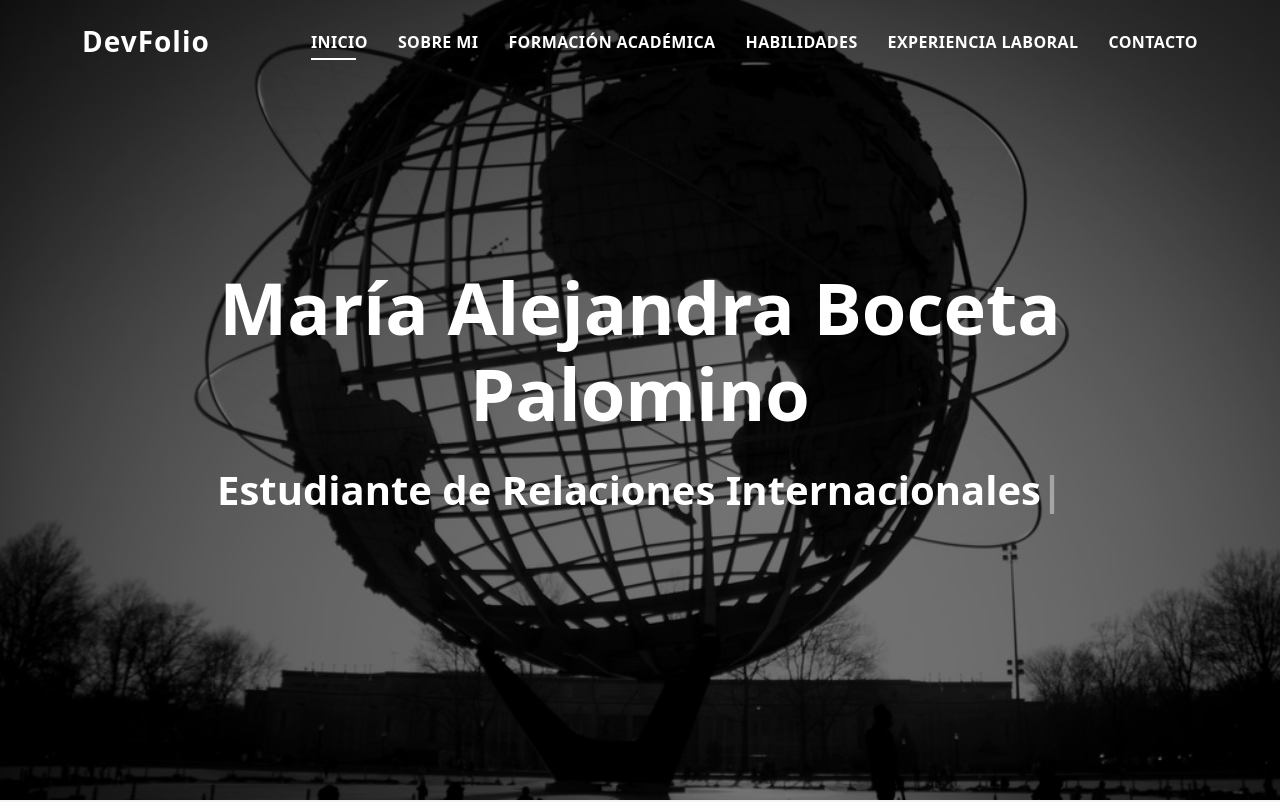
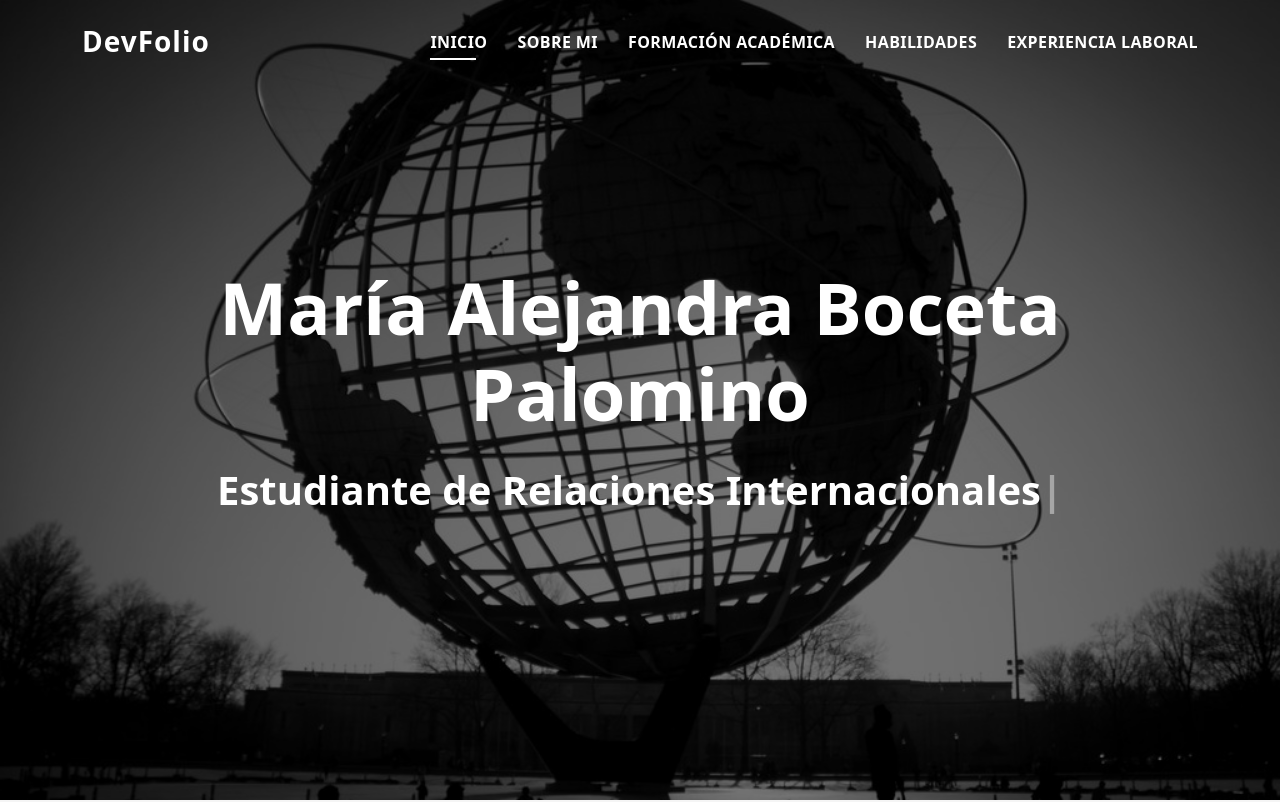
Before and after one commit to alejandraboceta/CV_entrega, a plain HTML site: page index.html in a window 1280 px wide. Shown: the top 802 px of the page. Drawn offline with Linux system fonts and the light colour scheme.

Commit message:
Update index.html

```diff
--- a/index.html
+++ b/index.html
@@ -48,7 +48,7 @@
           <li><a class="nav-link scrollto " href="#work">Habilidades</a></li>
           <li><a class="nav-link scrollto " href="#blog">Experiencia laboral</a></li>
 
-          <li><a class="nav-link scrollto" href="#contact">Contacto</a></li>
+
         </ul>
         <i class="bi bi-list mobile-nav-toggle"></i>
       </nav><!-- .navbar -->
```
